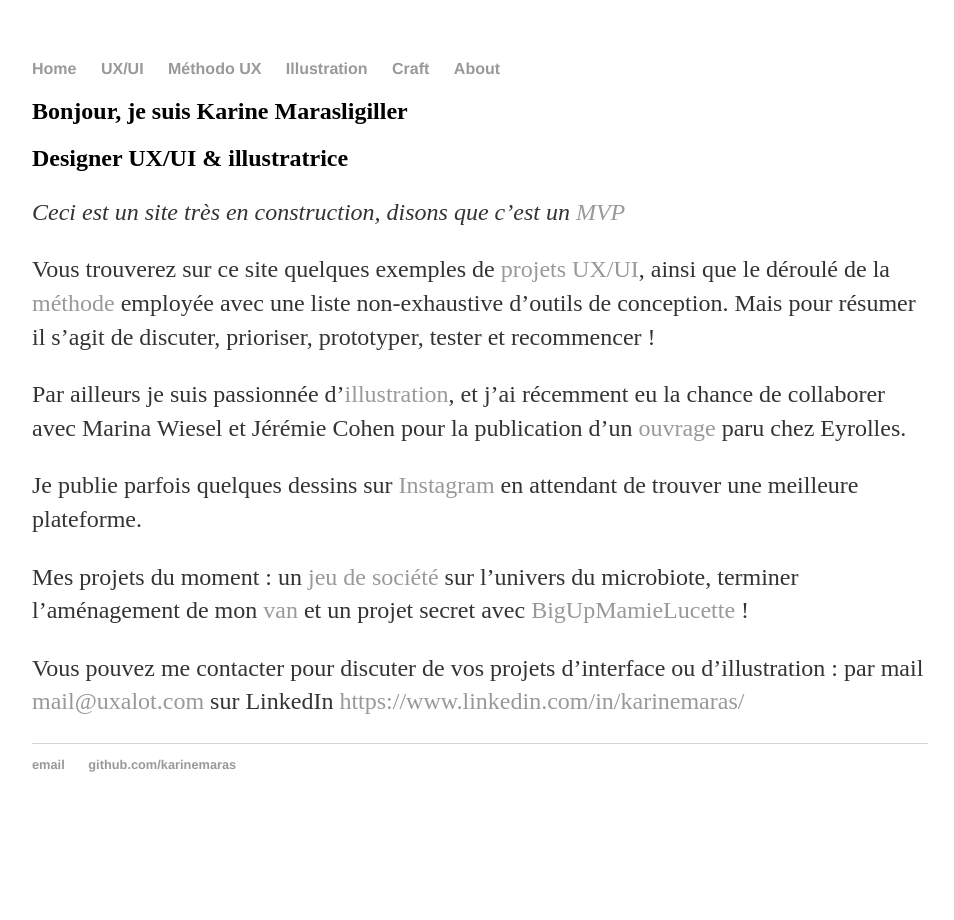
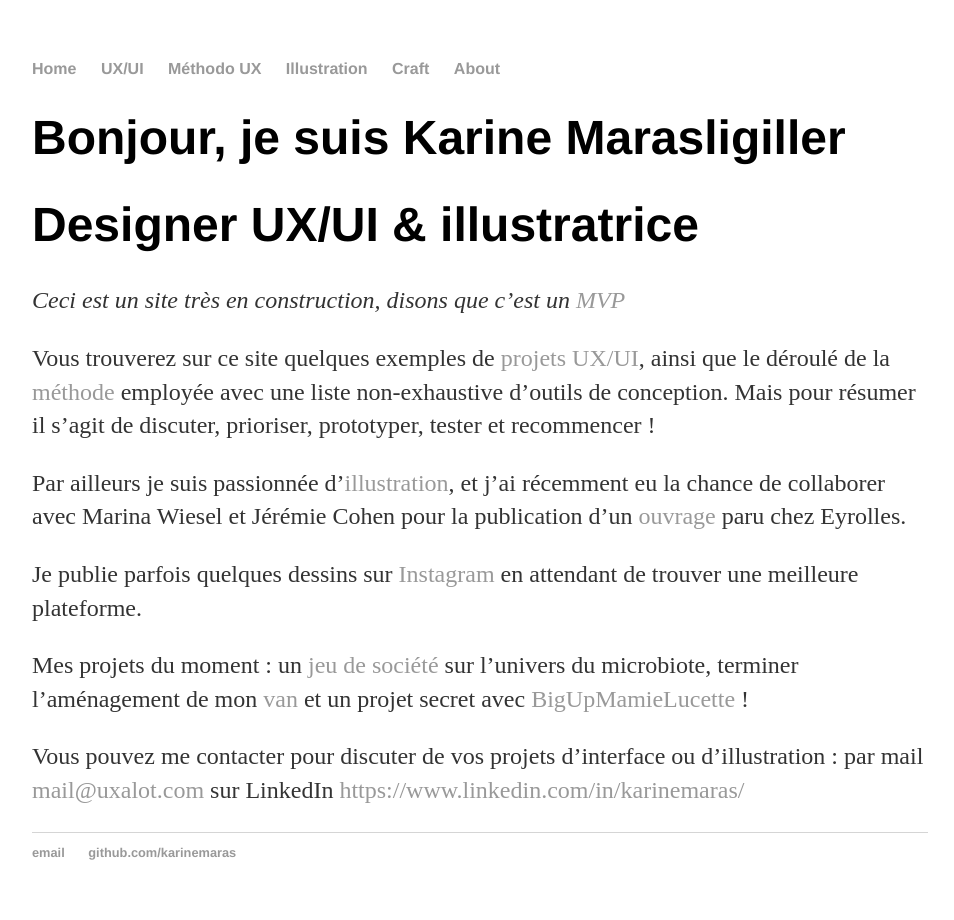
Before and after one commit to KarineMaras/karinemaras.github.io, a Jekyll site: the page built from index.md, in a window 1280 px wide. Shown: the whole page, without its empty margins (160-1114 px from the left). Built offline with Jekyll 4.4.1, drawn with Linux system fonts in a browser that asks for light colours.

```diff
--- a/index.md
+++ b/index.md
@@ -3,8 +3,8 @@ title: Karine Marasligiller ≽(^ ᗜ ^)≼
 layout: default
 ---
 
-## Bonjour, je suis Karine Marasligiller
-## Designer UX/UI & illustratrice
+# Bonjour, je suis Karine Marasligiller
+# Designer UX/UI & illustratrice
 _Ceci est un site très en construction, disons que c'est un [MVP](https://fr.wikipedia.org/wiki/Produit_minimum_viable){:target="_blank}_
 
 Vous trouverez sur ce site quelques exemples de <a href="/UX-UI">projets UX/UI</a>, ainsi que le déroulé de la <a href="/methode">méthode</a> employée avec une liste non-exhaustive d'outils de conception. Mais pour résumer il s'agit de discuter, prioriser, prototyper, tester et recommencer !
```
